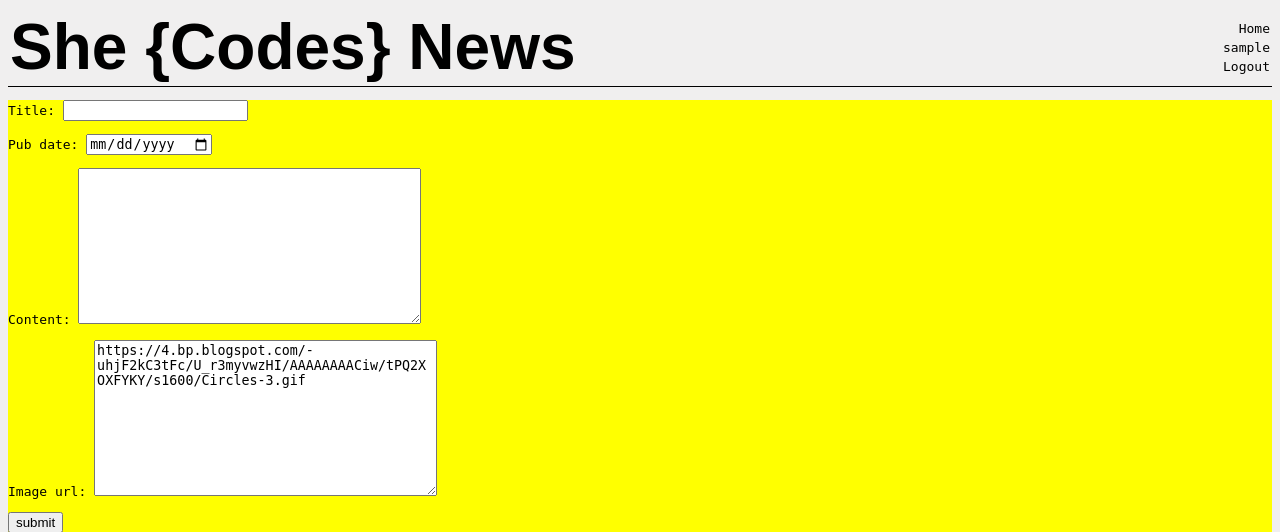
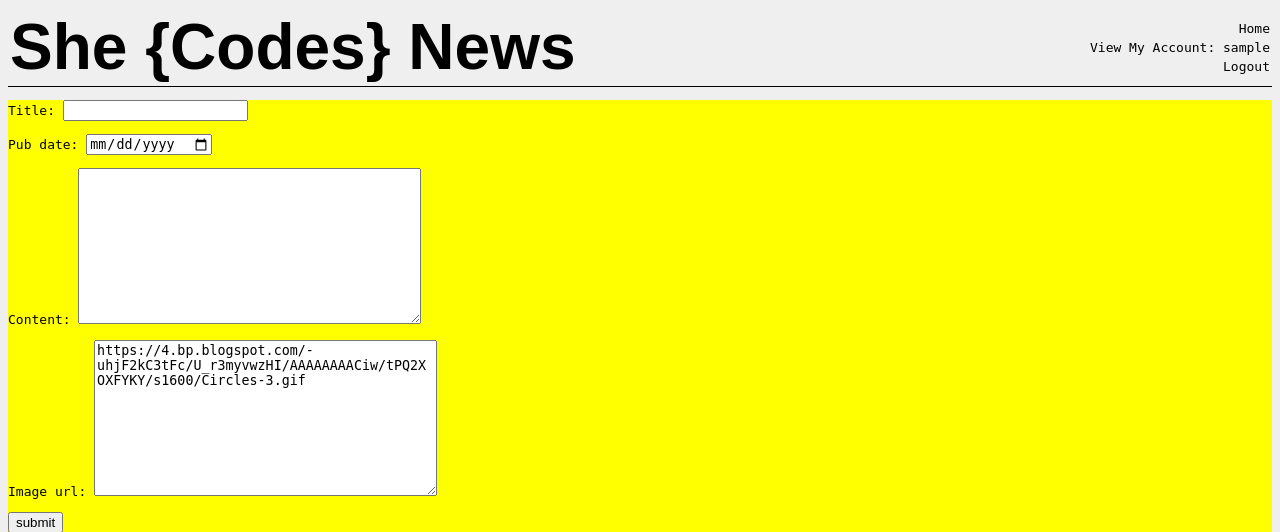
Before and after one commit to gianninapg/django-project, a Django app: page /news/add-story/ in a window 1280 px wide. Shown: the top 532 px of the page. Run offline with Django 3.2, Linux system fonts and the light colour scheme; the visitor is signed in with stand-in values (Sample User, id 1); parts of the project's set-up code (start-up, migrations or seed data) failed here and were passed over; some web fonts are replaced.

Commit message:
last updates on stories

```diff
--- a/she_codes_news/news/views.py
+++ b/she_codes_news/news/views.py
@@ -45,7 +45,7 @@ class DeleteStoryView(generic.DeleteView):
 class UpdateStoryView(generic.UpdateView):
     model = NewsStory
     template_name = 'news/updateStory.html'
-    fields = ['title','author', 'content']
+    fields = ['title','author', 'content', 'pub_date', 'image_url']
 
     def get_object(self, queryset=None):
         id = self.kwargs['pk']
--- a/she_codes_news/templates/nav.html
+++ b/she_codes_news/templates/nav.html
@@ -1,7 +1,7 @@
 <nav>
     <a href="{% url 'news:index' %}">Home</a>
     {% if request.user.is_authenticated %}
-    <a href="{% url 'users:viewAccount' request.user.id %}">{{ request.user.username }}</a>
+    <a href="{% url 'users:viewAccount' request.user.id %}">View My Account: {{ request.user.username }}</a>
     <a href="{% url 'logout' %}">Logout</a>
     {% else %}
     <a href="{% url 'login' %}">Login</a>
```
